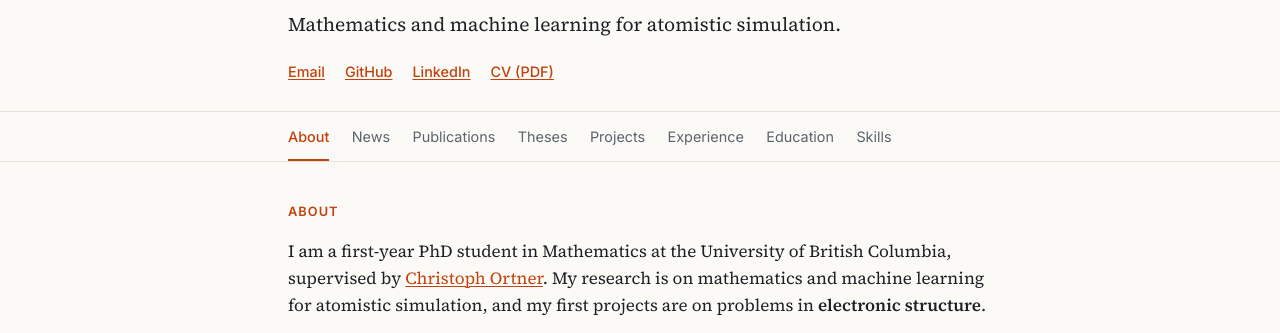
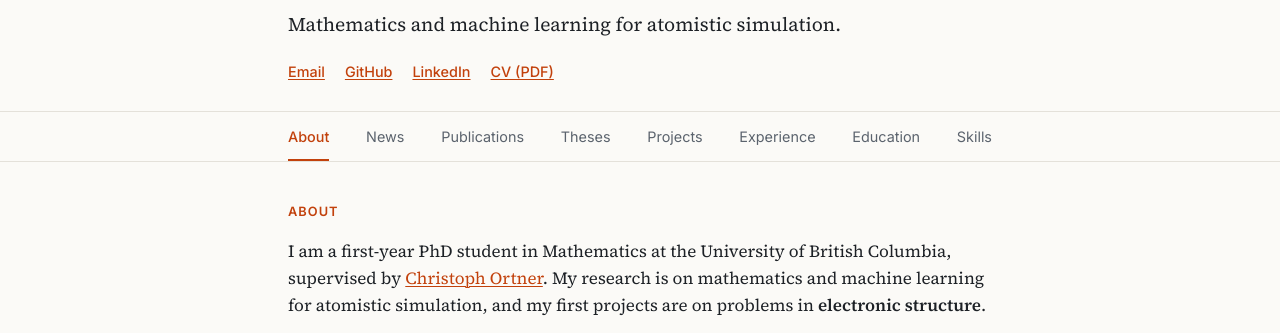
Before and after one commit to javier-gallardo-saenz/javier-gallardo-saenz.github.io, a plain HTML site: page index.html in a window 1280 px wide. Shown: the part 429-762 px from the top of the page. Drawn offline with Linux system fonts and the light colour scheme.

Commit message:
spread out tabs

```diff
--- a/style.css
+++ b/style.css
@@ -138,7 +138,8 @@ code {
 }
 .tablist {
   display: flex;
-  gap: 0 1.4rem;
+  justify-content: space-between;
+  gap: 0 1.75rem;
   overflow-x: auto;
   scrollbar-width: none;
   font-family: var(--sans);
```
